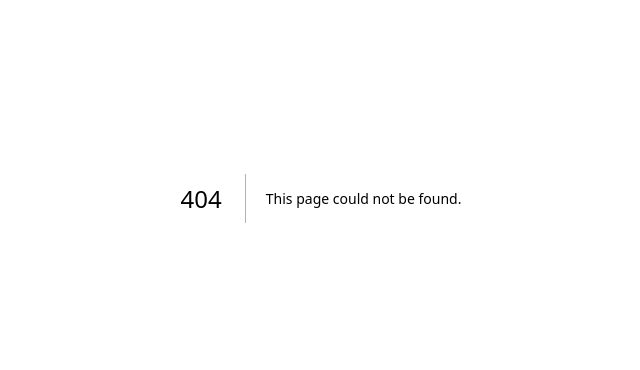
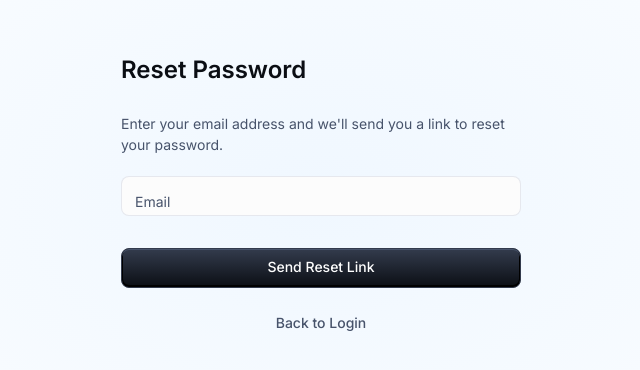
Before and after one commit to ahmadali507/menumatch, a Next.js app: page /auth/forgot-password in a window 1280 px wide. Before the commit this address had no page. Shown: the part 202-572 px from the top of the page, without its empty margins (319-959 px from the left). Built offline with nearby package versions, Linux system fonts and the light colour scheme; no server answers.

Commit message:
feat:forgot password added

```diff
--- /dev/null
+++ b/src/app/auth/forgot-password/page.tsx
@@ -0,0 +1,142 @@
+"use client";
+import * as React from "react";
+import { useForm } from "react-hook-form";
+import { zodResolver } from "@hookform/resolvers/zod";
+import * as z from "zod";
+import { auth } from "@/firebase/firebaseconfig";
+import { sendPasswordResetEmail } from "firebase/auth";
+import { useRouter } from "next/navigation";
+import {
+  Alert,
+  Box,
+  Button,
+  CssBaseline,
+  Stack,
+  TextField,
+  Typography,
+  Snackbar,
+} from "@mui/material";
+import { styled } from "@mui/material/styles";
+import AppTheme from "@/components/theme/AppTheme";
+import { SignInContainer } from "../login/page";
+
+const forgetPasswordSchema = z.object({
+  email: z.string().email("Please enter a valid email address"),
+});
+
+type ForgetPasswordFormData = z.infer<typeof forgetPasswordSchema>;
+
+export default function ForgetPassword({ disableCustomTheme }: { disableCustomTheme?: boolean }) {
+  const {
+    register,
+    handleSubmit,
+    formState: { errors },
+  } = useForm<ForgetPasswordFormData>({
+    resolver: zodResolver(forgetPasswordSchema),
+  });
+
+  const router = useRouter();
+  const [snackbar, setSnackbar] = React.useState({
+    open: false,
+    message: "",
+    severity: "success" as "success" | "error",
+  });
+
+  const onSubmit = async (data: ForgetPasswordFormData) => {
+    try {
+      await sendPasswordResetEmail(auth, data.email);
+      setSnackbar({
+        open: true,
+        message: "Password reset email sent! Please check your inbox",
+        severity: "success",
+      });
+      setTimeout(() => {
+        router.push("/auth/login");
+      }, 2000);
+    } catch (error: any) {
+      let errorMessage = "Failed to send reset email";
+      switch (error.code) {
+        case "auth/user-not-found":
+          errorMessage = "No account found with this email";
+          break;
+        case "auth/invalid-email":
+          errorMessage = "Invalid email address";
+          break;
+        default:
+          errorMessage = error.message;
+      }
+      setSnackbar({
+        open: true,
+        message: errorMessage,
+        severity: "error",
+      });
+    }
+  };
+
+  return (
+    <AppTheme disableCustomTheme={disableCustomTheme}>
+      <CssBaseline enableColorScheme />
+      <SignInContainer>
+        <Box
+          component="form"
+          onSubmit={handleSubmit(onSubmit)}
+          sx={{
+            display: "flex",
+            flexDirection: "column",
+            gap: 2,
+            width: "100%",
+            maxWidth: "400px",
+            margin: "auto",
+          }}
+        >
+          <Typography variant="h4" component="h1" gutterBottom>
+            Reset Password
+          </Typography>
+          <Typography variant="body1" color="text.secondary" gutterBottom>
+            Enter your email address and we'll send you a link to reset your password.
+          </Typography>
+
+          <TextField
+            {...register("email")}
+            label="Email"
+            error={!!errors.email}
+            helperText={errors.email?.message}
+            fullWidth
+          />
+
+          <Button
+            type="submit"
+            variant="contained"
+            fullWidth
+            sx={{ mt: 2 }}
+          >
+            Send Reset Link
+          </Button>
+
+          <Button
+            onClick={() => router.push("/auth/login")}
+            variant="text"
+            fullWidth
+          >
+            Back to Login
+          </Button>
+        </Box>
+      </SignInContainer>
+
+      <Snackbar
+        open={snackbar.open}
+        autoHideDuration={6000}
+        onClose={() => setSnackbar({ ...snackbar, open: false })}
+        anchorOrigin={{ vertical: "top", horizontal: "right" }}
+      >
+        <Alert
+          onClose={() => setSnackbar({ ...snackbar, open: false })}
+          severity={snackbar.severity}
+          sx={{ width: "100%" }}
+        >
+          {snackbar.message}
+        </Alert>
+      </Snackbar>
+    </AppTheme>
+  );
+}
--- a/src/app/auth/login/page.tsx
+++ b/src/app/auth/login/page.tsx
@@ -55,7 +55,7 @@ const Card = styled(MuiCard)(({ theme }) => ({
   }),
 }));
 
-const SignInContainer = styled(Stack)(({ theme }) => ({
+export const SignInContainer = styled(Stack)(({ theme }) => ({
   height: "calc((1 - var(--template-frame-height, 0)) * 100dvh)",
   minHeight: "100%",
   padding: theme.spacing(2),
```
